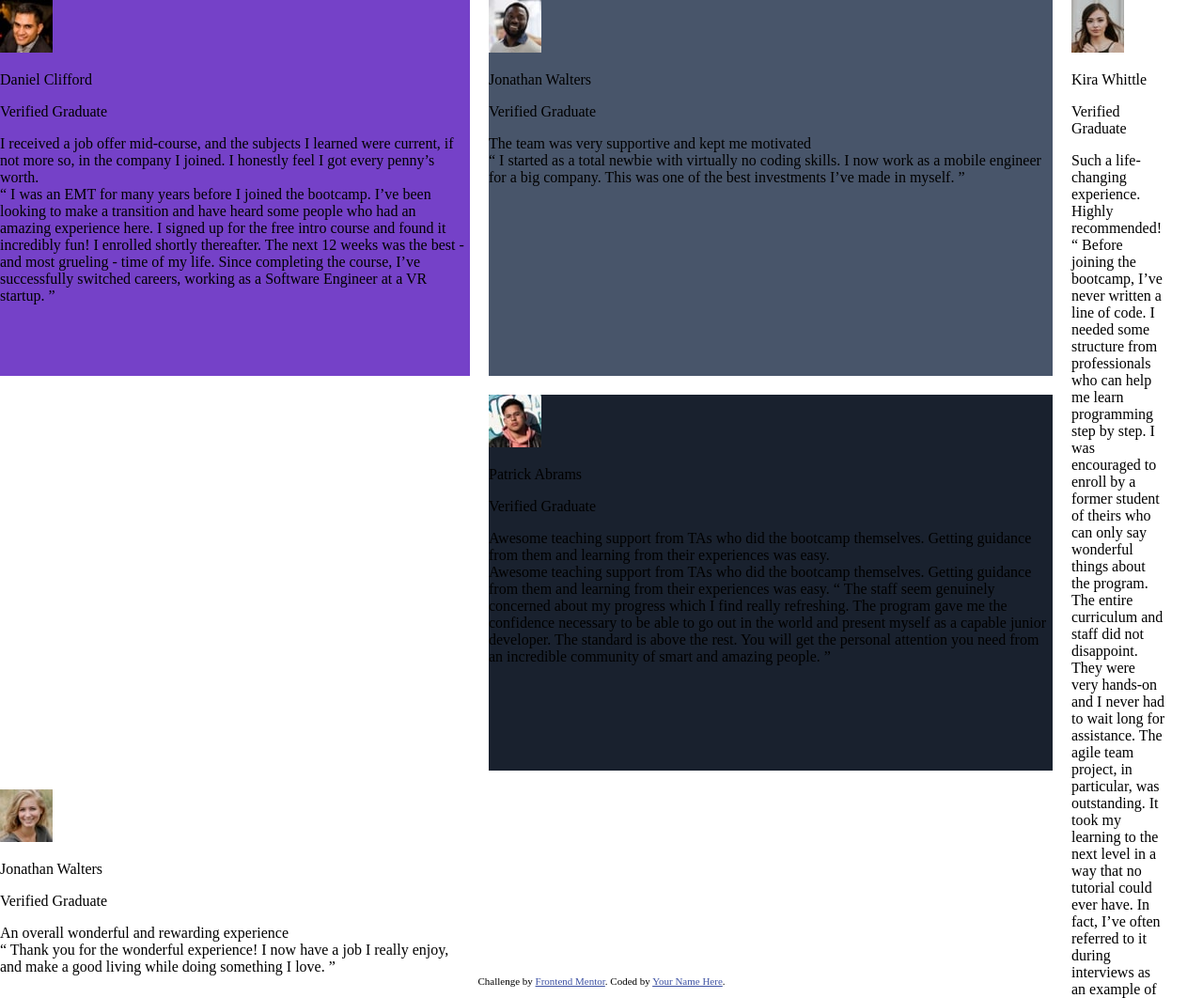
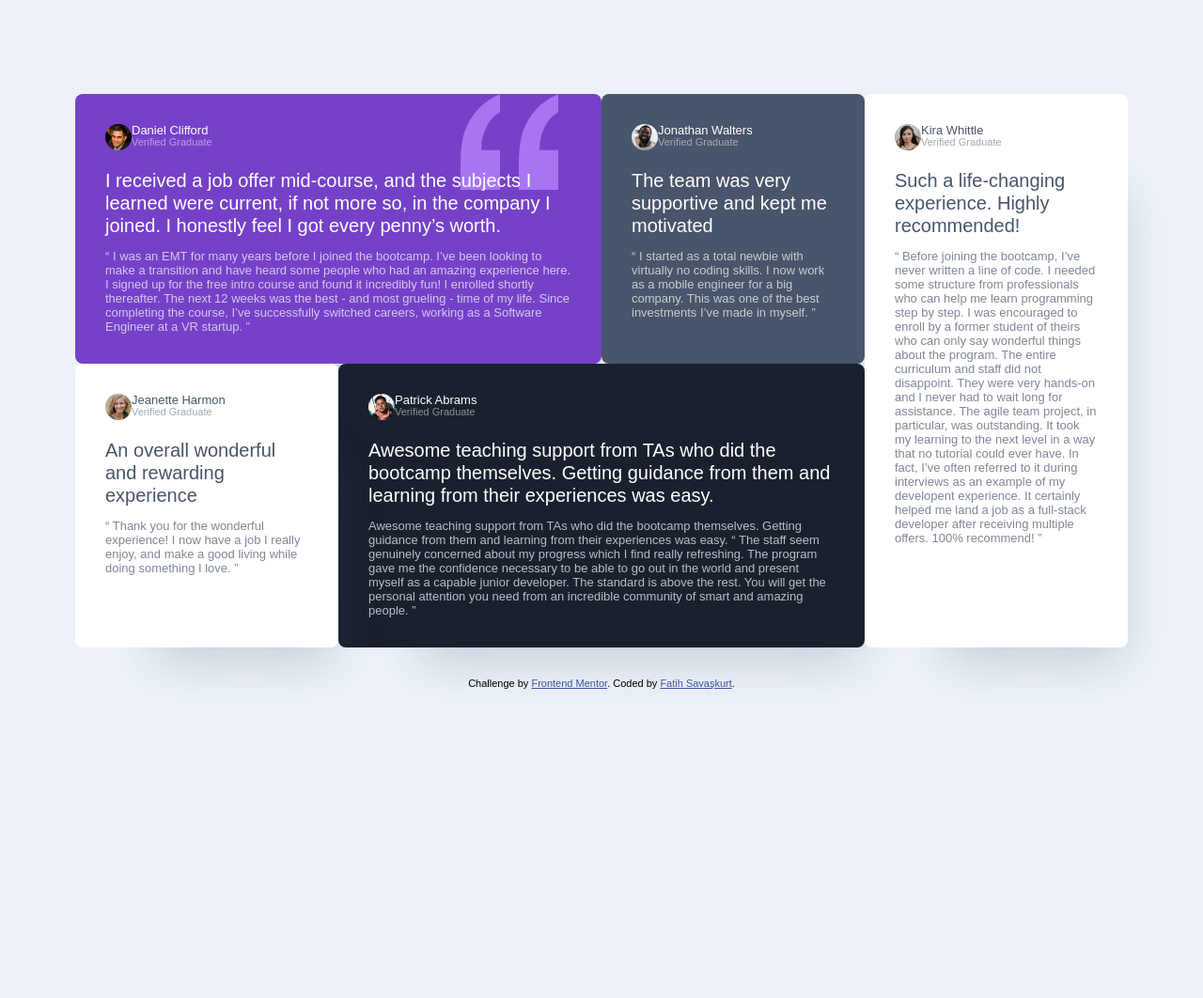
Before and after one commit to fatihsavaskurt/frontend-mentor-projects, a plain HTML site: page testimonials-grid-section-main/index.html in a window 1280 px wide. Shown: the top 1062 px of the page at 94% size. After the commit the page ends 800 px from the top, so only its background shows below. Drawn offline with Linux system fonts and the light colour scheme.

Commit message:
Add files via upload

```diff
--- a/testimonials-grid-section-main/index.html
+++ b/testimonials-grid-section-main/index.html
@@ -3,7 +3,7 @@
 <head>
   <meta charset="UTF-8">
   <meta name="viewport" content="width=device-width, initial-scale=1.0"> <!-- displays site properly based on user's device -->
-  <link rel="stylesheet" href="index.css">
+  <link rel="stylesheet" href="style.css">
   <link rel="icon" type="image/png" sizes="32x32" href="./images/favicon-32x32.png">
 
   <title>Frontend Mentor | [Challenge Name Here]</title>
@@ -15,12 +15,18 @@
   </style>
 </head>
 <body>
-  <div class="grid-container1">
-    <div class="daniel-grid">
-      <div class="profile">
+  <div class="grid-container">
+    <div class="daniel-grid flow bg-primary-400 quote text-neutral-100">
+      <div class="flex">
+        <div>
         <img src="images/image-daniel.jpg" alt="image-daniel">
-        <p>Daniel Clifford</p>
-        <p>Verified Graduate</p>
+        </div>
+        <div>
+          <h2 class="name">Daniel Clifford</h2>
+          <p class="position">Verified Graduate</p>
+        </div>
+      </div>
+
         <div class="title">
           I received a job offer mid-course, and the subjects I learned were current, if not more so,
           in the company I joined. I honestly feel I got every penny’s worth.
@@ -32,14 +38,19 @@
           The next 12 weeks was the best - and most grueling - time of my life. Since completing
           the course, I’ve successfully switched careers, working as a Software Engineer at a VR startup. ”
         </div>
-      </div>
     </div>
 
-    <div class="jonathan-grid">
-      <div class="profile">
+    <div class="jonathan-grid flow bg-secondary-400 text-neutral-100">
+      <div class="flex">
+        <div>
         <img src="images/image-jonathan.jpg" alt="image-daniel">
-        <p>Jonathan Walters</p>
-        <p>Verified Graduate</p>
+        </div>
+        <div>
+          <h2 class="name">Jonathan Walters</h2>
+          <p class="position">Verified Graduate</p>
+        </div>
+      </div>
+
         <div class="title">
           The team was very supportive and kept me motivated
         </div>
@@ -48,36 +59,19 @@
           for a big company. This was one of the best investments I’ve made in myself. ”
 
         </div>
-      </div>
     </div>
 
-        <div class="kira-grid">
-      <div class="profile">
-        <img src="images/image-kira.jpg" alt="image-daniel">
-        <p>Kira Whittle</p>
-        <p>Verified Graduate</p>
-        <div class="title">
-          Such a life-changing experience. Highly recommended!  </div>
-        <div class="text">
-          “ Before joining the bootcamp, I’ve never written a line of code. I needed some structure from
-          professionals who can help me learn programming step by step. I was encouraged to enroll by a former
-          student of theirs who can only say wonderful things about the program. The entire curriculum and staff
-          did not disappoint. They were very hands-on and I never had to wait long for assistance. The agile team
-          project, in particular, was outstanding. It took my learning to the next level in a way that no tutorial
-          could ever have. In fact, I’ve often referred to it during interviews as an example of my developent
-          experience. It certainly helped me land a job as a full-stack developer after receiving multiple offers.
-          100% recommend! ”
-
-
+    <div class="patrick-grid flow bg-secondary-500 text-neutral-100">
+      <div class="flex">
+        <div>
+        <img src="images/image-patrick.jpg" alt="image-daniel">
+        </div>
+        <div>
+          <h2 class="name">Patrick Abrams</h2>
+          <p class="position">Verified Graduate</p>
         </div>
       </div>
-    </div>
 
-    <div class="patrick-grid">
-      <div class="profile">
-        <img src="images/image-patrick.jpg" alt="image-daniel">
-        <p>Patrick Abrams</p>
-        <p>Verified Graduate</p>
         <div class="title">
           Awesome teaching support from TAs who did the bootcamp themselves. Getting guidance from them and
   learning from their experiences was easy.
@@ -91,14 +85,19 @@
           junior developer. The standard is above the rest. You will get the personal attention you need from
           an incredible community of smart and amazing people. ”
         </div>
-      </div>
     </div>
 
-    <div class="jeanette-grid">
-      <div class="profile">
+    <div class="jeanette-grid flow bg-neutral-100 text-secondary-400">
+      <div class="flex">
+        <div>
         <img src="images/image-jeanette.jpg" alt="image-daniel">
-        <p>Jonathan Walters</p>
-        <p>Verified Graduate</p>
+        </div>
+        <div>
+          <h2 class="name">Jeanette Harmon</h2>
+          <p class="position">Verified Graduate</p>
+        </div>
+      </div>
+
         <div class="title">
           An overall wonderful and rewarding experience        </div>
         <div class="text">
@@ -107,7 +106,33 @@
 
 
         </div>
+    </div>
+
+
+    <div class="kira-grid flow bg-neutral-100 text-secondary-400">
+      <div class="flex">
+        <div>
+        <img src="images/image-kira.jpg" alt="image-daniel">
+        </div>
+        <div>
+          <h2 class="name">Kira Whittle</h2>
+          <p class="position">Verified Graduate</p>
+        </div>
       </div>
+
+        <div class="title">
+          Such a life-changing experience. Highly recommended!
+        </div>
+        <div class="text">
+          “ Before joining the bootcamp, I’ve never written a line of code. I needed some structure from
+          professionals who can help me learn programming step by step. I was encouraged to enroll by a former
+          student of theirs who can only say wonderful things about the program. The entire curriculum and staff
+          did not disappoint. They were very hands-on and I never had to wait long for assistance. The agile team
+          project, in particular, was outstanding. It took my learning to the next level in a way that no tutorial
+          could ever have. In fact, I’ve often referred to it during interviews as an example of my developent
+          experience. It certainly helped me land a job as a full-stack developer after receiving multiple offers.
+          100% recommend! ”
+        </div>
     </div>
 
 
@@ -122,7 +147,8 @@
 
   <div class="attribution">
     Challenge by <a href="https://www.frontendmentor.io?ref=challenge" target="_blank">Frontend Mentor</a>.
-    Coded by <a href="#">Your Name Here</a>.
+    Coded by <a href="www.linkedin.com/in/
+    fatihsavaskurt">Fatih Savaşkurt</a>.
   </div>
 </body>
 </html>
--- /dev/null
+++ b/testimonials-grid-section-main/style.css
@@ -0,0 +1,235 @@
+:root {
+    --clr-primary-400: 263 55% 52%;
+    --clr-secondary-400: 217 19% 35%;
+    --clr-secondary-500: 219 29% 14%;
+    --clr-neutral-100: 0 0% 100%;
+    --clr-neutral-200: 210 46% 95%;
+    --clr-neutral-300: 0 0% 81%;
+
+    --ff-primary: "Barlow Semi Condensed", sans-serif;
+
+    --fw-400: 500;
+    --fw-700: 600;
+
+    --fs-300: 0.6875rem;
+    --fs-400: 0.8125rem;
+    --fs-500: 1.25rem;
+  }
+
+
+
+body{
+    margin: 0;
+    display: grid;
+    place-content: center;
+    min-height: 100vh;
+    font-family: var(--ff-primary);
+    font-weight: var(--fw-400);
+
+    background-color: hsl(var(--clr-neutral-200));
+}
+
+h1,
+h2,
+h3 {
+  font-weight: var(--fw-700);
+}
+
+body,
+h1,
+h2,
+h3,
+h4,
+p,
+figure,
+blockquote,
+dl,
+dd {
+  margin: 0;
+}
+
+img,
+picture {
+  max-width: 100%;
+  display: block;
+}
+
+.grid-container{
+    display: grid;
+    grid-template-columns: repeat(4,1fr);
+    padding-block: 2rem;
+    width: min(95%, 70rem);
+    margin-inline: auto;
+
+}
+
+
+
+
+
+
+.flex{
+    display: flex;
+}
+
+.flow > *:where(:not(:first-child)) {
+    margin-top: var(--flow-spacer, 1em);
+  }
+
+  .bg-primary-400 {
+    background: hsl(var(--clr-primary-400));
+  }
+  .bg-secondary-400 {
+    background: hsl(var(--clr-secondary-400));
+  }
+  .bg-secondary-500 {
+    background: hsl(var(--clr-secondary-500));
+  }
+
+  .bg-neutral-100 {
+    background: hsl(var(--clr-neutral-100));
+  }
+
+  .text-neutral-100 {
+    color: hsl(var(--clr-neutral-100));
+  }
+  .text-secondary-400 {
+    color: hsl(var(--clr-secondary-400));
+  }
+  .border-primary-400 {
+    border: 2px solid #a775f1;
+  }
+
+
+.testimonial .name {
+    font-size: var(--fs-400);
+    font-weight: var(--fw-400);
+    line-height: 1;
+  }
+
+  .testimonial .position {
+    font-size: var(--fs-300);
+    opacity: 0.5;
+  }
+
+
+
+
+
+
+
+
+
+
+.daniel-grid{
+    background-color: hsl(263, 55%, 52%);
+    grid-column: 1 / 3;
+    background-image: url("./images/bg-pattern-quotation.svg");
+    background-repeat: no-repeat;
+    background-position: top right 10%;
+    font-size: var(--fs-400);
+    padding: 2rem;
+    border-radius: 0.5rem;
+    box-shadow: 2.5rem 3.75rem 3rem -3rem hsl(var(--clr-secondary-400) / 0.25);
+}
+
+.grid-container img {
+    width: 1.75rem;
+    border-radius: 50%;
+  }
+
+
+.grid-container .name {
+    font-size: var(--fs-400);
+    font-weight: var(--fw-400);
+    line-height: 1;
+  }
+
+
+  .grid-container .position {
+    font-size: var(--fs-300);
+    opacity: 0.5;
+  }
+
+
+
+.patrick-grid{
+    background-color: hsl(219, 29%, 14%);
+    grid-row: 2;
+    grid-column: 2 / 4;
+    font-size: var(--fs-400);
+    padding: 2rem;
+    border-radius: 0.5rem;
+    box-shadow: 2.5rem 3.75rem 3rem -3rem hsl(var(--clr-secondary-400) / 0.25);
+}
+
+.jonathan-grid{
+    background-color: hsl(217, 19%, 35%);
+    font-size: var(--fs-400);
+    padding: 2rem;
+    border-radius: 0.5rem;
+    box-shadow: 2.5rem 3.75rem 3rem -3rem hsl(var(--clr-secondary-400) / 0.25);
+}
+
+.kira-grid{
+    background-color:hsl(0, 0%, 100%) ;
+    grid-row: 1 / 3;
+    grid-column: 4;
+    font-size: var(--fs-400);
+    padding: 2rem;
+    border-radius: 0.5rem;
+    box-shadow: 2.5rem 3.75rem 3rem -3rem hsl(var(--clr-secondary-400) / 0.25);
+}
+
+.jeanette-grid{
+    background-color:hsl(0, 0%, 100%) ;
+    font-size: var(--fs-400);
+    padding: 2rem;
+    border-radius: 0.5rem;
+    box-shadow: 2.5rem 3.75rem 3rem -3rem hsl(var(--clr-secondary-400) / 0.25);
+}
+
+.daniel-grid .title{
+    font-size: var(--fs-500);
+    line-height: 1.2;
+}
+
+.daniel-grid .text{
+    opacity: 0.7;
+}
+
+.jonathan-grid .title{
+    font-size: var(--fs-500);
+    line-height: 1.2;
+}
+
+.jonathan-grid .text{
+    opacity: 0.7;
+}
+
+.patrick-grid .title{
+    font-size: var(--fs-500);
+    line-height: 1.2;
+}
+
+.patrick-grid .text{
+    opacity: 0.7;
+}
+
+.kira-grid .title{
+    font-size: var(--fs-500);
+    line-height: 1.2;
+}
+
+.kira-grid .text{
+    opacity: 0.7;
+}
+
+.jeanette-grid .title{
+    font-size: var(--fs-500);
+    line-height: 1.2;
+}
+
+.jeanette-grid .text{
+    opacity: 0.7;
+}
```
